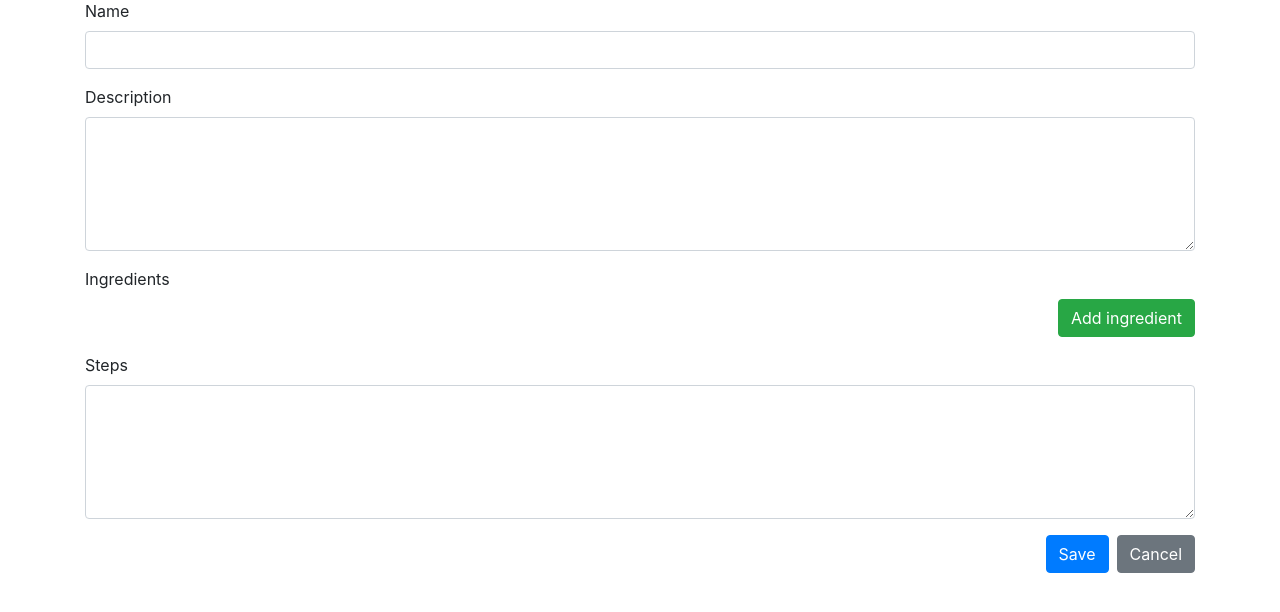
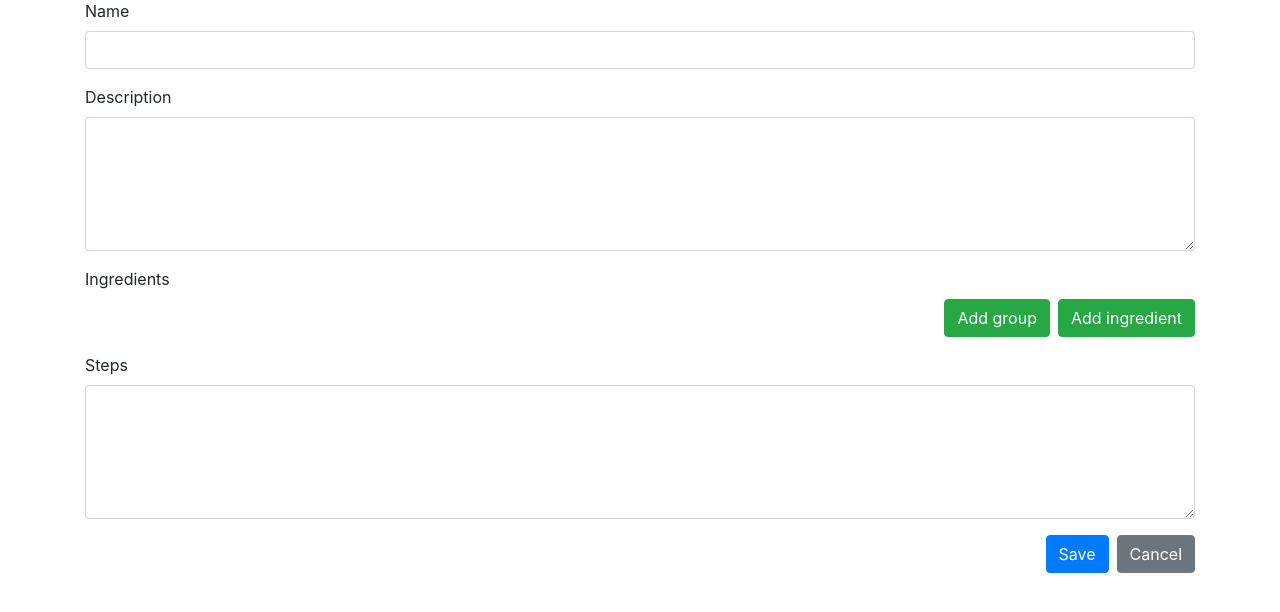
Before and after one commit to lassilaiho/tsoha-2020, a Flask app: page /recipes/new in a window 1280 px wide. Shown: the part 73-685 px from the top of the page. Run offline with Flask 2, Linux system fonts and the light colour scheme; a user stored in the database is signed in; tables that the repository leaves empty hold one stand-in row (values such as "Sample post"); some libraries are stand-ins or nearby versions.

Commit message:
Add support for grouping ingredients in recipes

```diff
--- a/app/ingredients/models.py
+++ b/app/ingredients/models.py
@@ -74,3 +74,4 @@ class RecipeIngredient(db.Model):
         "recipes.id",
         ondelete="CASCADE",
     ), nullable=False, index=True)
+    group_name = db.Column(db.Text, nullable=False)
--- a/app/recipes/forms.py
+++ b/app/recipes/forms.py
@@ -36,6 +36,10 @@ class GetRecipesForm(FlaskForm):
         csrf = False
 
 
+class GroupedRecipeIngredientForm(RecipeIngredientForm):
+    group = StringField("Group", [validators.length(max=5000)], default="")
+
+
 class EditRecipeForm(FlaskForm):
     name = StringField("Name", [
         validators.data_required("Name must not be empty"),
@@ -45,7 +49,7 @@ class EditRecipeForm(FlaskForm):
         "Description", [validators.length(max=5000)], default="")
     steps = TextAreaField("Steps", [validators.length(max=5000)], default="")
     ingredient_amounts = FieldList(
-        FormField(RecipeIngredientForm),
+        FormField(GroupedRecipeIngredientForm),
         validators=[validators.length(
             max=100,
             message="Recipe can have at most %(max)d ingredients.",
--- a/app/recipes/views.py
+++ b/app/recipes/views.py
@@ -9,22 +9,35 @@ from app.ingredients.models import Ingredient, RecipeIngredient
 from app.ingredients.forms import RecipeIngredientForm
 
 
-def render_edit_form(save_action, cancel_action, form):
+def render_edit_form(save_action: str, cancel_action: str, form: EditRecipeForm):
     initial_values = []
+    groups = {}
     for recipe_ingredient in form.ingredient_amounts:
-        initial_values.append({
+        group = groups.get(recipe_ingredient.form.group.data)
+        if group is None:
+            group = {
+                "name": recipe_ingredient.form.group.data,
+                "errors": set(),
+                "ingredients": [],
+            }
+            groups[recipe_ingredient.form.group.data] = group
+            initial_values.append(group)
+        for error in recipe_ingredient.form.group.errors:
+            group["errors"].add(error)
+        group["ingredients"].append({
             "amount": recipe_ingredient.form.amount.data,
             "amountErrors": recipe_ingredient.form.amount.errors,
             "name": recipe_ingredient.form.name.data,
             "nameErrors": recipe_ingredient.form.name.errors,
         })
-    ingredient_data = {"initialValues": initial_values}
+    for group in initial_values:
+        group["errors"] = list(group["errors"])
     return render_template(
         "recipes/edit.html",
         save_action=save_action,
         cancel_action=cancel_action,
         form=form,
-        ingredient_data=ingredient_data,
+        ingredient_data=initial_values,
         is_str=lambda x: isinstance(x, str),
     )
 
@@ -92,26 +105,31 @@ def get_recipe(recipe_id: int):
         id=recipe_id,
         account_id=current_user.id,
     ).first_or_404()
-    ingredients = []
+    groups = []
+    groups_by_id = {}
     ingredients_by_id = {}
     for ingredient in recipe.get_ingredients():
-        existing_ingredient = ingredients_by_id.get(ingredient["id"])
-        if existing_ingredient is None:
-            existing_ingredient = {
-                "id": ingredient["id"],
-                "name": ingredient["name"],
-                "amount": ingredient["amount"],
-                "amount_unit": ingredient["amount_unit"],
-                "shopping_list_amounts": [],
-            }
-            ingredients_by_id[ingredient["id"]] = existing_ingredient
-        ingredients.append({
+        group = groups_by_id.get(ingredient["group_name"])
+        if group is None:
+            group = []
+            groups_by_id[ingredient["group_name"]] = group
+            groups.append({
+                "name": ingredient["group_name"],
+                "ingredients": group,
+            })
+        values = {
             "id": ingredient["id"],
             "name": ingredient["name"],
-            "amount": ingredient["amount"],
-            "amount_unit": ingredient["amount_unit"],
-            "shopping_list_amounts": existing_ingredient["shopping_list_amounts"],
-        })
+            "amount": RecipeIngredientForm.join_amount(
+                ingredient["amount"],
+                ingredient["amount_unit"],
+            ),
+            "shopping_list_amounts": [],
+        }
+        existing_ingredient = ingredients_by_id.setdefault(
+            ingredient["id"], values)
+        values["shopping_list_amounts"] = existing_ingredient["shopping_list_amounts"]
+        group.append(values)
     for x in recipe.get_shopping_list_amounts():
         ingredients_by_id[x["id"]]["shopping_list_amounts"].append(
             RecipeIngredientForm.join_amount(
@@ -122,8 +140,7 @@ def get_recipe(recipe_id: int):
     return render_template(
         "recipes/recipe.html",
         recipe=recipe,
-        recipe_ingredients=ingredients,
-        join_amount=RecipeIngredientForm.join_amount,
+        groups=groups,
     )
 
 
@@ -145,6 +162,7 @@ def edit_recipe(recipe_id: int):
                 recipe_ingredient["amount"],
                 recipe_ingredient["amount_unit"],
             ),
+            "group": recipe_ingredient["group_name"],
         })
     return render_edit_form(
         url_for("update_recipe", recipe_id=recipe_id),
@@ -183,7 +201,7 @@ def update_recipe(recipe_id: int):
 def delete_recipe(recipe_id: int):
     if request.method == "GET":
         return redirect(url_for("get_recipe", recipe_id=recipe_id))
-    delete_count = Recipe.query.filter_by(
+    Recipe.query.filter_by(
         id=recipe_id,
         account_id=current_user.id,
     ).delete()
--- a/app/templates/recipes/edit.html
+++ b/app/templates/recipes/edit.html
@@ -27,8 +27,13 @@
             {% endif %}
             {% endfor %}
         </div>
-        <div id="ingredient-list"></div>
+        <div id="common-ingredient-list" class="ml-4"></div>
+        <div id="grouped-ingredient-list"></div>
         <div class="d-flex mb-2 justify-content-end">
+            <button type="button" class="btn btn-success mr-2"
+                onclick="addGroup()">
+                Add group
+            </button>
             <button type="button" class="btn btn-success"
                 onclick="addIngredient()">
                 Add ingredient
@@ -52,23 +57,44 @@
     </div>
     {{ form.csrf_token }}
 </form>
-<template id="ingredient-row-template">
+<template id="group-template">
+    <div>
+        <div class="form-inline pb-2 align-items-start">
+            <img src="/static/img/vertical-dots.svg" alt="" width="32"
+                height="32" title="Reorder" draggable="false" class="handle">
+            <input class="form-control group-input flex-grow-1" type="text"
+                value="" placeholder="Group name" draggable="true"
+                ondragstart="disableDrag(event)" />
+            <button type="button" class="btn btn-danger ml-2" draggable="true"
+                ondragstart="disableDrag(event)" onclick="removeGroup(event)">
+                Remove
+            </button>
+        </div>
+        <div class="group-error-display text-danger"></div>
+        <div class="ingredient-list pl-4" draggable="true"
+            ondragstart="disableDrag(event)"></div>
+    </div>
+</template>
+<template id="ingredient-template">
     <div class="form-inline pb-2 align-items-start">
         <img src="/static/img/vertical-dots.svg" alt="" width="32" height="32"
             title="Reorder" draggable="false" class="handle">
-        <div class="d-flex flex-column">
+        <div class="d-flex flex-column" draggable="true"
+            ondragstart="disableDrag(event)">
             <input class="form-control amount-input" type="text" value=""
                 placeholder="Amount">
             <div class="amount-error-display text-danger"></div>
         </div>
-        <div class="d-flex flex-column flex-grow-1 mx-2">
+        <div class="d-flex flex-column flex-grow-1 mx-2" draggable="true"
+            ondragstart="disableDrag(event)">
             <input class="form-control name-input" required="" type="text"
                 value="" placeholder="Ingredient">
             <div class="name-error-display text-danger"></div>
         </div>
         <datalist></datalist>
-        <button type="button" class="btn btn-danger"
-            onclick="removeIngredient(event)">
+        <input class="ingredient-group-input d-none" type="text" value="" />
+        <button type="button" class="btn btn-danger" draggable="true"
+            ondragstart="disableDrag(event)" onclick="removeIngredient(event)">
             Remove
         </button>
     </div>
@@ -79,30 +105,48 @@
     }
 </style>
 <script>
-    let ingredientList, ingredientRowTemplate;
-    let idCounter = 0;
-    const completers = new Map();
-    const ingredients = {{ ingredient_data| tojson }};
+    let ingredientList, commonIngredientList, ingredientTemplate,
+        groupList, groupListElement, groupTemplate,
+        idCounter = 0;
+    const completers = new Map(),
+        initialValues = {{ ingredient_data| tojson }};
 
     document.addEventListener("DOMContentLoaded", () => {
-        ingredientList = new SortableList(document.getElementById("ingredient-list"));
-        ingredientRowTemplate = document.getElementById("ingredient-row-template");
+        ingredientTemplate = document.getElementById("ingredient-template");
+        groupTemplate = document.getElementById("group-template");
 
-        ingredients.initialValues.forEach(addIngredient);
+        groupListElement = document.getElementById("grouped-ingredient-list");
+        commonIngredientList = document.getElementById("common-ingredient-list");
+        groupList = new SortableList("groups", groupListElement);
+        ingredientList = new SortableList("ingredients", commonIngredientList);
+        for (const group of initialValues) {
+            if (group.name === "") {
+                group.ingredients.forEach(x => addIngredient(x, commonIngredientList));
+            } else {
+                addGroup(group);
+                group.ingredients.forEach(x => addIngredient(x));
+            }
+        }
     });
 
-    function addIngredient(value) {
-        if (value === undefined) {
-            value = {
-                "amount": "",
-                "amountErrors": [],
-                "name": "",
-                "nameErrors": [],
-            };
+    function addIngredient(value, parent) {
+        const id = idCounter++;
+        const [row, completer] = createIngredientRow(
+            id,
+            value ?? {
+                amount: "",
+                amountErrors: [],
+                name: "",
+                nameErrors: [],
+            }
+        );
+        if (parent === undefined) {
+            parent = groupListElement.children.length === 0
+                ? commonIngredientList
+                : groupListElement.lastElementChild
+                    .querySelector(".ingredient-list");
         }
-        const id = idCounter++;
-        const [row, completer] = createIngredientRow(id, value);
-        ingredientList.list.append(row);
+        parent.append(row);
         completers.set(id, completer);
     }
 
@@ -115,7 +159,7 @@
     }
 
     function createIngredientRow(id, data) {
-        const row = ingredientRowTemplate.content.cloneNode(true);
+        const row = ingredientTemplate.content.cloneNode(true);
         row.firstElementChild.dataset.id = id;
         row.firstElementChild.id = `ingredient-${id}`;
         row.querySelector(".amount-input").value = data.amount;
@@ -139,6 +183,33 @@
         return [row, completer];
     }
 
+    function addGroup(value) {
+        const row = createGroupRow(
+            idCounter++,
+            value ?? {
+                name: "",
+                errors: [],
+            },
+        );
+        groupListElement.append(row);
+        ingredientList.observeParent(row.querySelector(".ingredient-list"));
+    }
+
+    function removeGroup(event) {
+        event.target.parentNode.parentNode.remove();
+    }
+
+    function createGroupRow(id, data) {
+        const row = groupTemplate.content.cloneNode(true);
+        row.firstElementChild.id = `group-${id}`;
+        row.querySelector(".group-input").value = data.name;
+        displayErrors(
+            row.querySelector(".group-error-display"),
+            data.errors,
+        );
+        return row.firstElementChild;
+    }
+
     function displayErrors(element, errors) {
         for (let i = 0; i < errors.length; i++) {
             if (i > 0) {
@@ -149,6 +220,23 @@
     }
 
     function onSubmit(event) {
+        let i = 0;
+        const prepareForSubmit = (parent, group) => {
+            const amounts = parent.querySelectorAll(".amount-input");
+            const names = parent.querySelectorAll(".name-input");
+            const groups = parent.querySelectorAll(".ingredient-group-input");
+            for (let j = 0; j < amounts.length; j++, i++) {
+                amounts[j].name = `ingredient_amounts-${i}-amount`;
+                names[j].name = `ingredient_amounts-${i}-name`;
+                groups[j].name = `ingredient_amounts-${i}-group`;
+                groups[j].value = group;
+            }
+        };
+        prepareForSubmit(commonIngredientList, "");
+        for (const group of groupListElement.children) {
+            prepareForSubmit(group, group.querySelector(".group-input").value);
+        }
+
         const amounts = event.target.querySelectorAll(".amount-input");
         const names = event.target.querySelectorAll(".name-input");
         for (let i = 0; i < amounts.length; i++) {
@@ -157,16 +245,24 @@
         }
     }
 
+    function disableDrag(e) {
+        e.preventDefault();
+        e.stopPropagation();
+    }
+
     class SortableList {
-        constructor(list) {
-            this.list = list;
-            list.childNodes.forEach(this.makeDraggable, this);
-            this.observer = new MutationObserver(this.onChange.bind(this));
-            this.observer.observe(list, { childList: true });
+        constructor(listId, ...parents) {
+            this.listId = listId;
+            this.onChange = this.onChange.bind(this);
+            this.observers = [];
+            for (const parent of parents) {
+                parent.childNodes.forEach(this.makeDraggable, this);
+                this.observeParent(parent);
+            }
         }
 
         dispose() {
-            this.observer.disconnect();
+            this.observers.forEach(x => x.disconnect());
         }
 
         onChange(records) {
@@ -177,33 +273,44 @@
             }
         }
 
+        observeParent(parent) {
+            const observer = new MutationObserver(this.onChange);
+            observer.observe(parent, { childList: true });
+            this.observers.push(observer);
+        }
+
         makeDraggable(item) {
             item.draggable = true;
             item.addEventListener("dragstart", event => {
+                event.stopPropagation();
                 event.dataTransfer.effectAllowed = "move";
                 event.dataTransfer.setData(item.id, "");
+                event.dataTransfer.setData(this.listId, "");
                 setTimeout(() => item.style.visibility = "hidden", 0);
             });
             item.addEventListener("dragend", event => {
-                const item = event.target;
-                item.style.visibility = "visible";
+                item.style.visibility = "unset";
             });
-            item.addEventListener("dragenter", e => e.preventDefault());
+            item.addEventListener("dragenter", e => {
+                if (e.dataTransfer.types[1] === this.listId) {
+                    e.preventDefault();
+                }
+            });
             item.addEventListener("dragover", event => {
+                if (event.dataTransfer.types[1] !== this.listId) {
+                    return;
+                }
                 event.preventDefault();
                 const draggedId = event.dataTransfer.types[0];
                 const rect = item.getBoundingClientRect();
-                if (event.clientY - rect.top < rect.height / 2) {
-                    if (item.previousElementSibling?.id !== draggedId) {
-                        const draggedItem = document.getElementById(draggedId);
-                        this.list.insertBefore(draggedItem, item);
-                    }
-                } else {
-                    const next = item.nextElementSibling;
-                    if (next?.id !== draggedId) {
-                        const draggedItem = document.getElementById(draggedId);
-                        this.list.insertBefore(draggedItem, next);
-                    }
+                if (event.clientY - rect.top < rect.height / 2
+                    && item.previousElementSibling?.id !== draggedId
+                ) {
+                    const draggedItem = document.getElementById(draggedId);
+                    item.parentNode.insertBefore(draggedItem, item);
+                } else if (item.nextElementSibling?.id !== draggedId) {
+                    const draggedItem = document.getElementById(draggedId);
+                    item.parentNode.insertBefore(draggedItem, item.nextElementSibling);
                 }
             });
         }
```
Also changed, not shown: app/recipes/models.py (+7 -1 lines), app/templates/recipes/recipe.html (+11 -7 lines).
